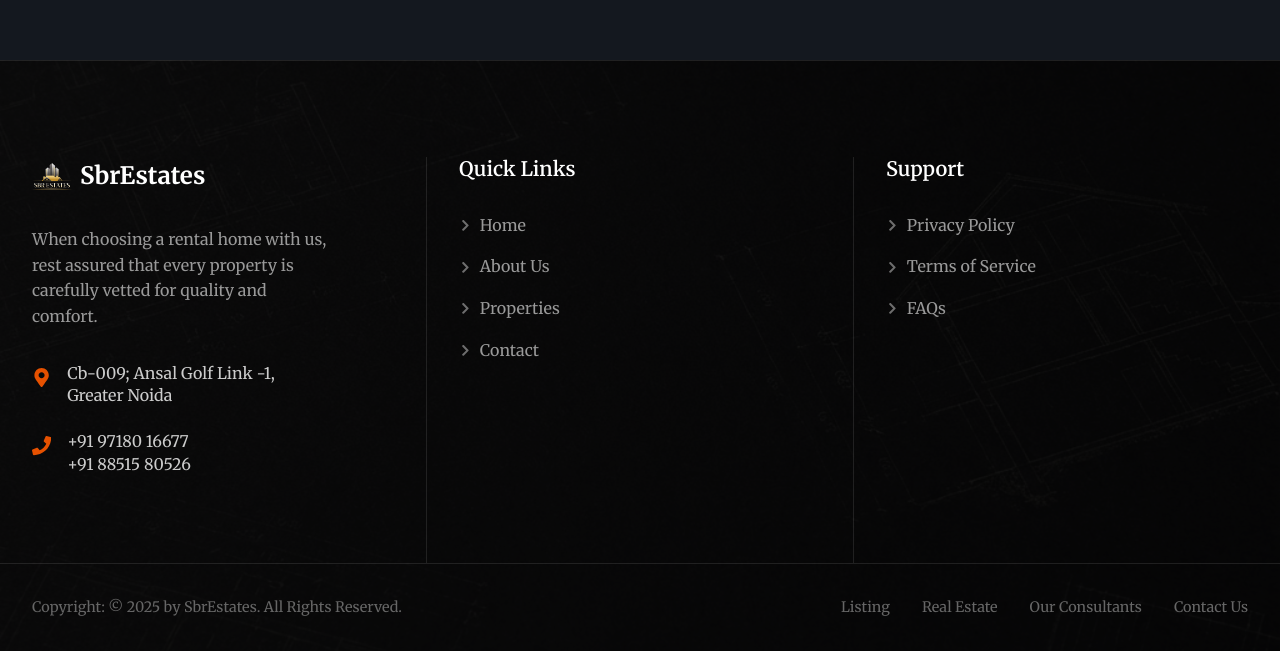
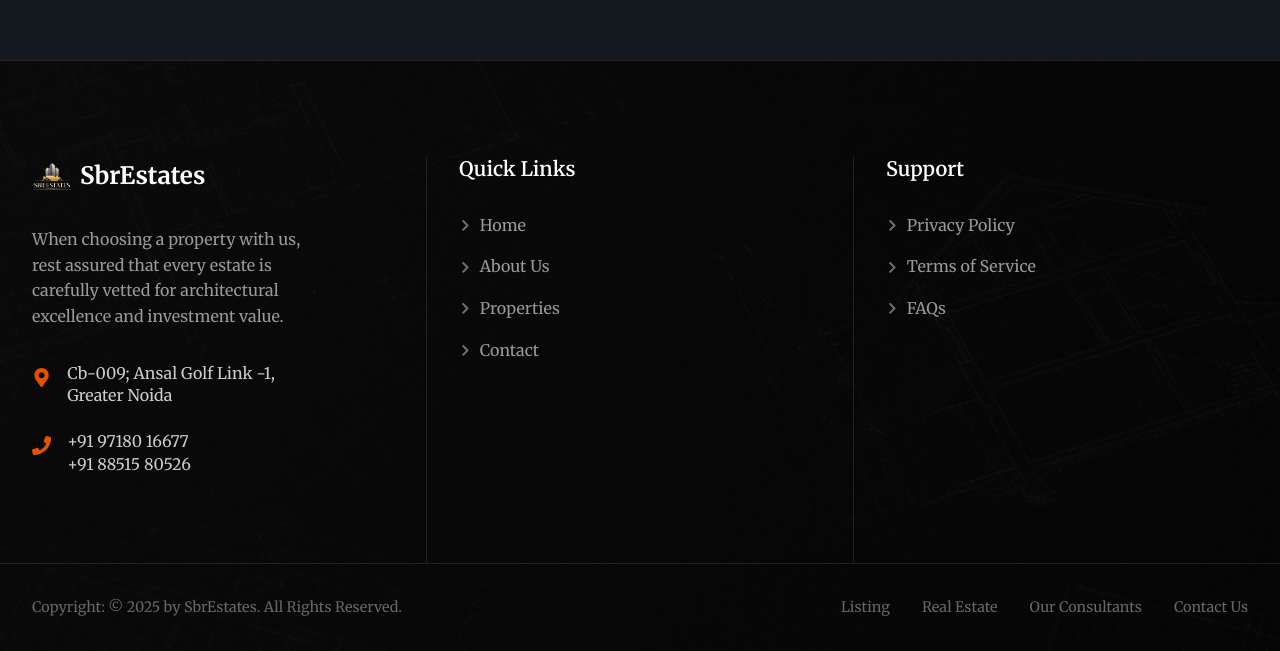
Before and after one commit to viratco/sbrwebsite, a React (Vite) app: page /info in a window 1280 px wide. Shown: the part 2568-3219 px from the top of the page. Built offline with nearby package versions, Linux system fonts and the light colour scheme; no server answers.

Commit message:
Remove all rental references

```diff
--- a/src/components/Footer.jsx
+++ b/src/components/Footer.jsx
@@ -14,7 +14,7 @@ const Footer = () => {
                         <span className="logo-text">SbrEstates</span>
                     </div>
                     <p className="footer-desc">
-                        When choosing a rental home with us, rest assured that every property is carefully vetted for quality and comfort.
+                        When choosing a property with us, rest assured that every estate is carefully vetted for architectural excellence and investment value.
                     </p>
                     <div className="contact-info">
                         <div className="contact-item">
```
